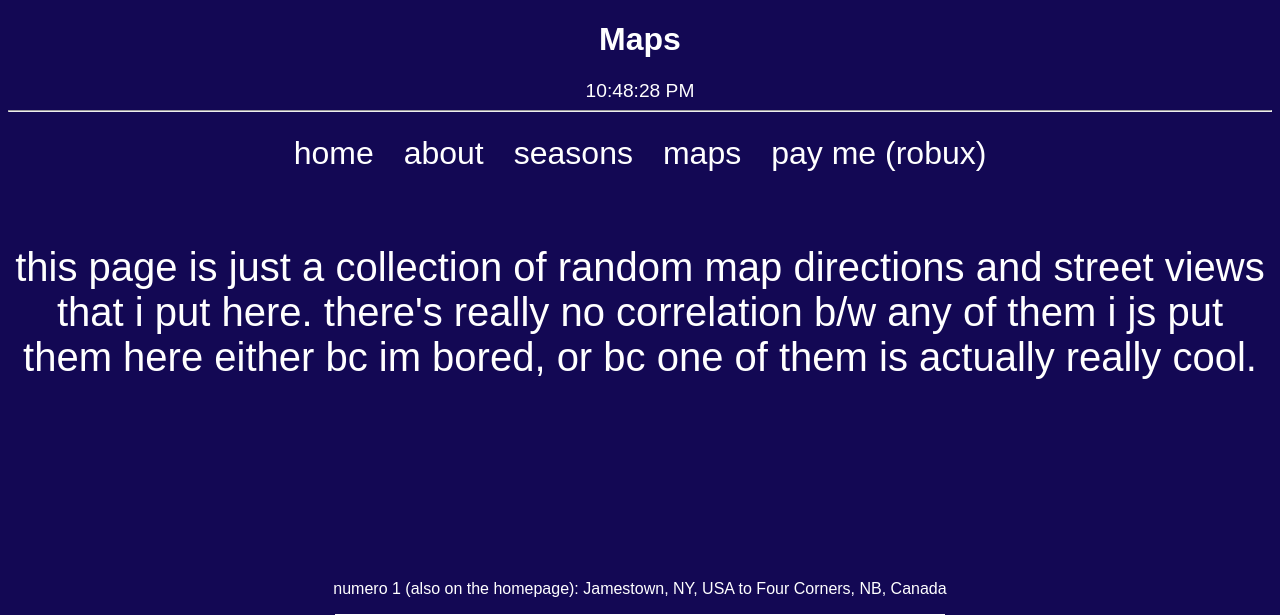
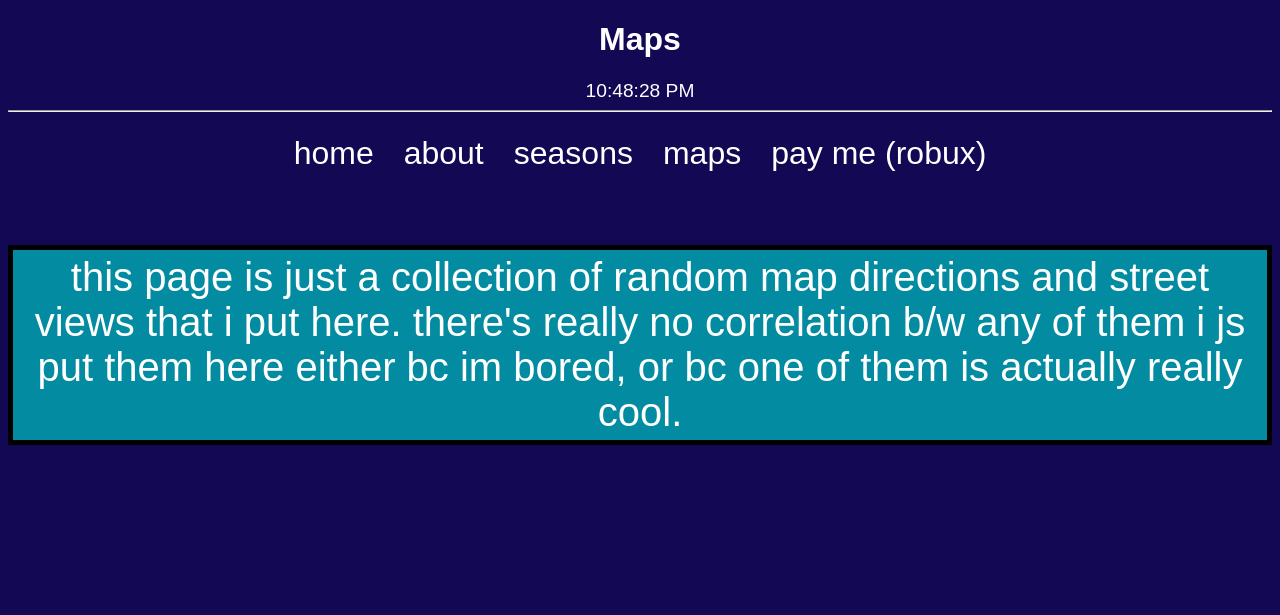
Before and after one commit to sealybud/ok-acc, a PHP site: page /maps.html in a window 1280 px wide. Shown: the top 615 px of the page. Run offline with PHP 8.4, Linux system fonts and the light colour scheme; grey boxes are pictures that could not be loaded.

Commit message:
Update style2.css

```diff
--- a/style2.css
+++ b/style2.css
@@ -131,6 +131,14 @@
     display: inline-block;
     text-align: center;
 }
+.mapstext{
+    font-size: 50px;
+}
+.mapsintro{
+    background-color: #038ba2;
+    border: 5px solid black;
+    padding: 5px;
+}
 /* this is for if you want to make the clock sit on the right on the same line as the date
 .test{
     position: relative;
```
